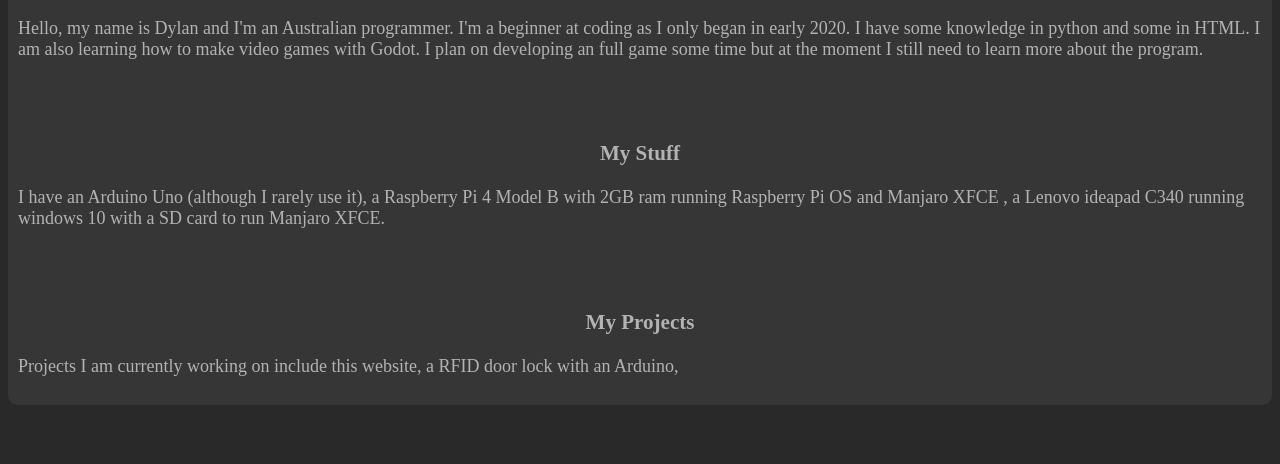
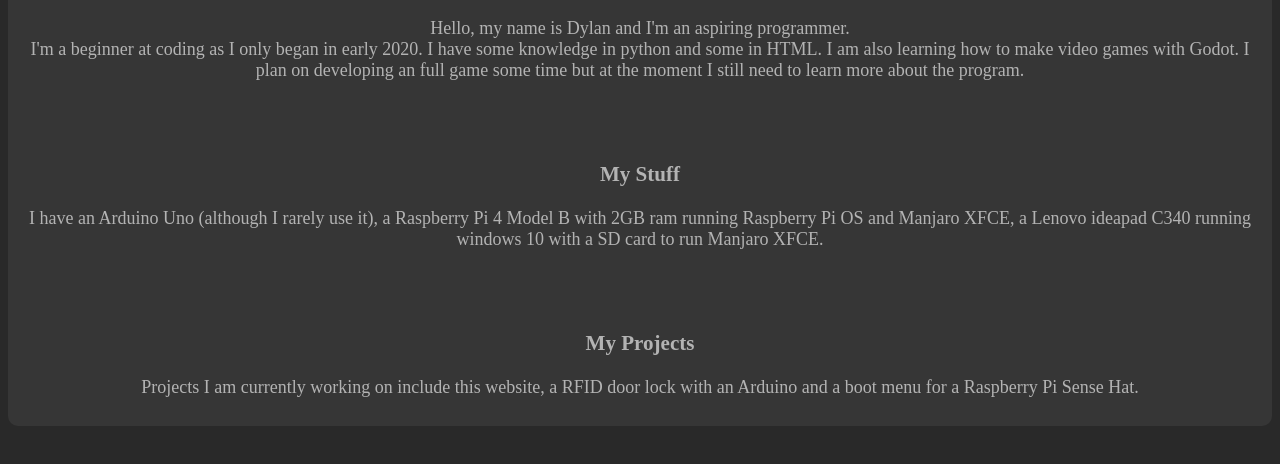
Before and after one commit to Ozboy32/Ozboy32.github.io, a plain HTML site: page about me/index.html in a window 1280 px wide. Shown: the part 336-800 px from the top of the page. Drawn offline with Linux system fonts and the light colour scheme.

Commit message:
Update files

```diff
--- a/about me/index.html
+++ b/about me/index.html
@@ -18,7 +18,8 @@
             <div class="text-box">
                 <h3 class="subheading">About Me</h3>
                 <p>
-                    Hello, my name is Dylan and I'm an Australian programmer.
+                    Hello, my name is Dylan and I'm an aspiring programmer.
+                    <br />
                     I'm a beginner at coding as I only began in early 2020. I have some knowledge in python and some in HTML.
                     I am also learning how to make video games with Godot. I plan on developing an full game some time but at
                     the moment I still need to learn more about the program.
@@ -27,14 +28,15 @@
                 <br />
                 <h3 class="subheading">My Stuff</h3>
                 <p>
-                    I have an Arduino Uno (although I rarely use it), a Raspberry Pi 4 Model B with 2GB ram running Raspberry Pi OS and Manjaro XFCE
-                    , a Lenovo ideapad C340 running windows 10 with a SD card to run Manjaro XFCE.
+                    I have an Arduino Uno (although I rarely use it), a Raspberry Pi 4 Model B with 2GB ram running Raspberry
+                    Pi OS and Manjaro XFCE, a Lenovo ideapad C340 running windows 10 with a SD card to run Manjaro XFCE.
                 </p>
                 <br />
                 <br/>
                 <h3 class="subheading">My Projects</h3>
                 <p>
-                    Projects I am currently working on include this website, a RFID door lock with an Arduino,
+                    Projects I am currently working on include this website, a RFID door lock with an Arduino and a boot menu for
+                    a Raspberry Pi Sense Hat.
                 </p>
             </div>
         </main>
--- a/about me/style.css
+++ b/about me/style.css
@@ -30,6 +30,7 @@ body {
     font-size: large;
     background-color: #363636;
     border-radius: 10px;
+    text-align: center;
 }
 
 .subheading {
```
